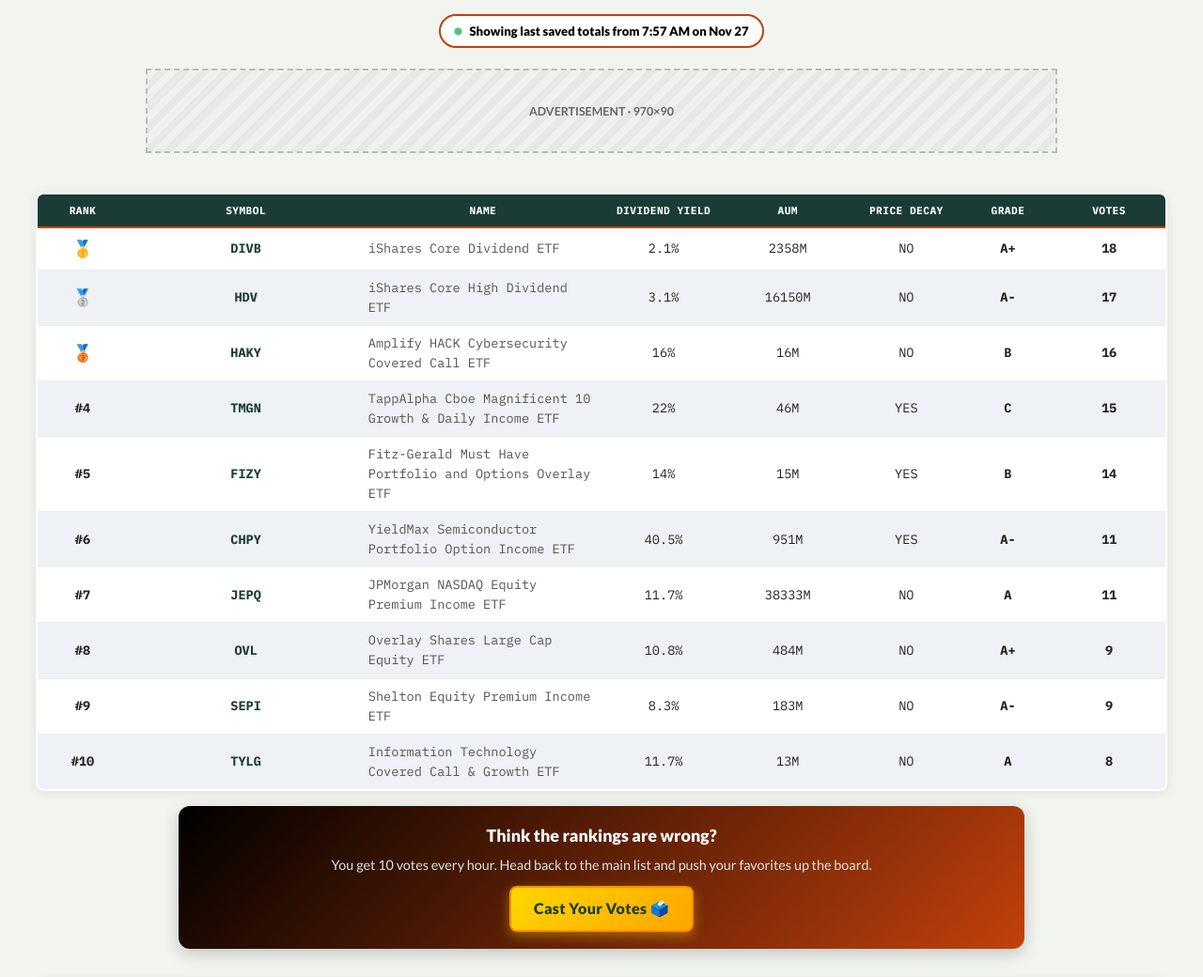
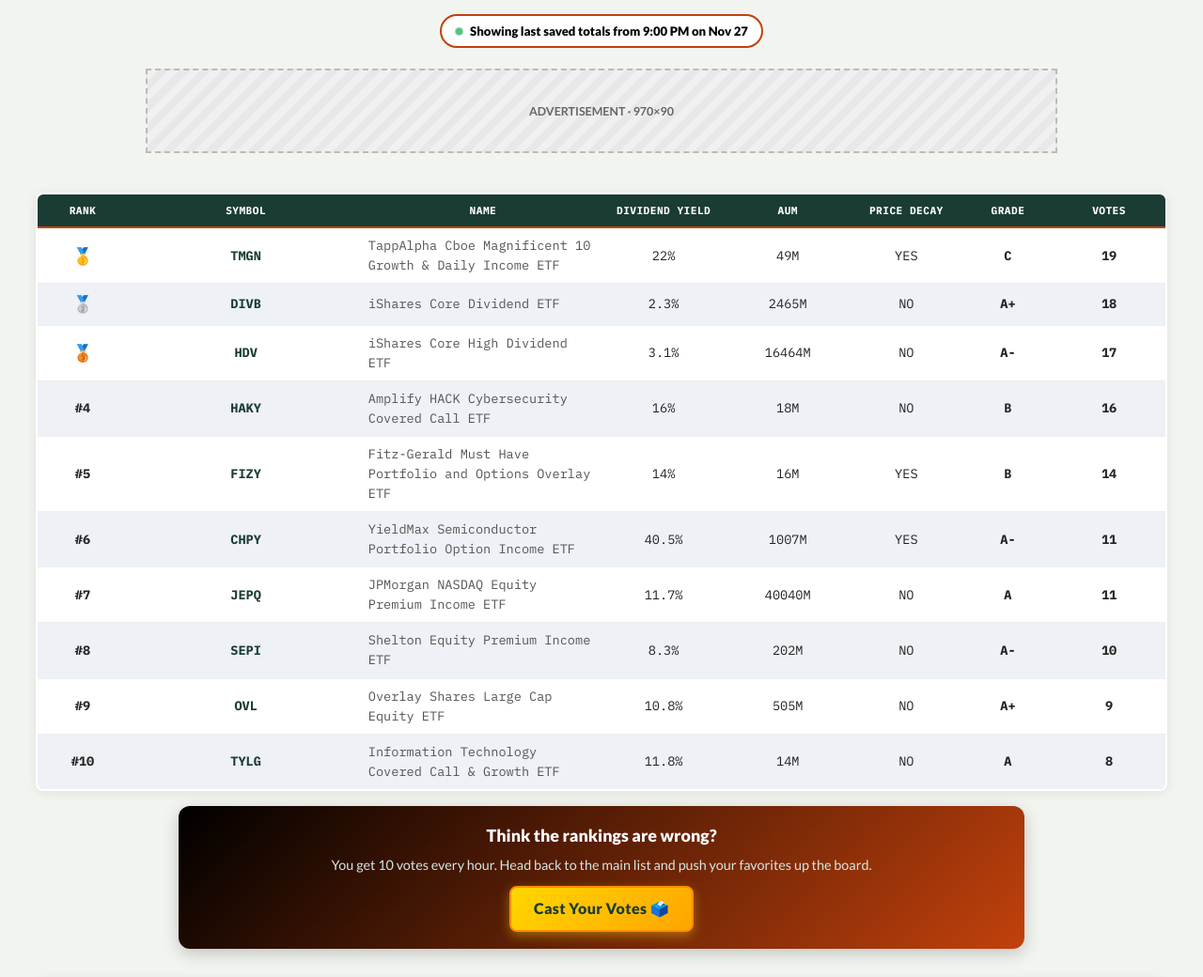
Before and after one commit to MarvinSMX/yield-atlas, a plain HTML site: page top-voted-etfs.html in a window 1280 px wide. Shown: the part 268-1308 px from the top of the page at 94% size. Drawn offline with Linux system fonts and the light colour scheme; no server answers.

Commit message:
Snapshot top voted ETFs

```diff
--- a/top-voted-etfs.html
+++ b/top-voted-etfs.html
@@ -830,7 +830,7 @@ tr:nth-child(even) {
     </p>
 
     <div style="text-align:center;">
-        <span class="live-note"><span class="live-dot"></span><span id="liveStamp" data-snapshot-at="2026-11-27T07:57:47.716Z">Vote totals</span></span>
+        <span class="live-note"><span class="live-dot"></span><span id="liveStamp" data-snapshot-at="2026-11-27T21:00:15.665Z">Vote totals</span></span>
     </div>
 
     <div class="ad-slot leaderboard" aria-label="Advertisement">Advertisement · 970×90</div>
@@ -850,54 +850,54 @@ tr:nth-child(even) {
                     <th class="col-votes">Votes</th>
                 </tr>
             </thead>
-            <tbody id="votedBody" data-sig="DIVB:18|HDV:17|HAKY:16|TMGN:15|FIZY:14|CHPY:11|JEPQ:11|OVL:9|SEPI:9|TYLG:8">
+            <tbody id="votedBody" data-sig="TMGN:19|DIVB:18|HDV:17|HAKY:16|FIZY:14|CHPY:11|JEPQ:11|SEPI:10|OVL:9|TYLG:8">
 <!-- SNAPSHOT:START -->
-                <tr class="top1" style="cursor:pointer;" title="View the full scorecard for DIVB">
+                <tr class="top1" style="cursor:pointer;" title="View the full scorecard for TMGN">
                     <td class="rank col-rank" data-label="Rank"><span class="medal">🥇</span></td>
+                    <td class="symbol" data-label="Symbol"><a class="sym-link" data-mod="voted_ticker" href="etf.html?symbol=TMGN">TMGN</a></td>
+                    <td class="col-name" data-label="Name">TappAlpha Cboe Magnificent 10 Growth &amp; Daily Income ETF</td>
+                    <td class="col-yield" data-label="Dividend Yield">22%</td>
+                    <td class="col-aum" data-label="AUM">49M</td>
+                    <td class="col-decay" data-label="Price Decay">YES</td>
+                    <td class="grade col-grade" data-label="Grade">C</td>
+                    <td class="votes-cell col-votes" data-label="Votes">19</td>
+                </tr>
+                <tr style="cursor:pointer;" title="View the full scorecard for DIVB">
+                    <td class="rank col-rank" data-label="Rank"><span class="medal">🥈</span></td>
                     <td class="symbol" data-label="Symbol"><a class="sym-link" data-mod="voted_ticker" href="etf.html?symbol=DIVB">DIVB</a></td>
                     <td class="col-name" data-label="Name">iShares Core Dividend ETF</td>
-                    <td class="col-yield" data-label="Dividend Yield">2.1%</td>
-                    <td class="col-aum" data-label="AUM">2358M</td>
+                    <td class="col-yield" data-label="Dividend Yield">2.3%</td>
+                    <td class="col-aum" data-label="AUM">2465M</td>
                     <td class="col-decay" data-label="Price Decay">NO</td>
                     <td class="grade col-grade" data-label="Grade">A+</td>
                     <td class="votes-cell col-votes" data-label="Votes">18</td>
                 </tr>
                 <tr style="cursor:pointer;" title="View the full scorecard for HDV">
-                    <td class="rank col-rank" data-label="Rank"><span class="medal">🥈</span></td>
+                    <td class="rank col-rank" data-label="Rank"><span class="medal">🥉</span></td>
                     <td class="symbol" data-label="Symbol"><a class="sym-link" data-mod="voted_ticker" href="etf.html?symbol=HDV">HDV</a></td>
                     <td class="col-name" data-label="Name">iShares Core High Dividend ETF</td>
                     <td class="col-yield" data-label="Dividend Yield">3.1%</td>
-                    <td class="col-aum" data-label="AUM">16150M</td>
+                    <td class="col-aum" data-label="AUM">16464M</td>
                     <td class="col-decay" data-label="Price Decay">NO</td>
                     <td class="grade col-grade" data-label="Grade">A-</td>
                     <td class="votes-cell col-votes" data-label="Votes">17</td>
                 </tr>
                 <tr style="cursor:pointer;" title="View the full scorecard for HAKY">
-                    <td class="rank col-rank" data-label="Rank"><span class="medal">🥉</span></td>
+                    <td class="rank col-rank" data-label="Rank">#4</td>
                     <td class="symbol" data-label="Symbol"><a class="sym-link" data-mod="voted_ticker" href="etf.html?symbol=HAKY">HAKY</a></td>
                     <td class="col-name" data-label="Name">Amplify HACK Cybersecurity Covered Call ETF</td>
                     <td class="col-yield" data-label="Dividend Yield">16%</td>
-                    <td class="col-aum" data-label="AUM">16M</td>
+                    <td class="col-aum" data-label="AUM">18M</td>
                     <td class="col-decay" data-label="Price Decay">NO</td>
                     <td class="grade col-grade" data-label="Grade">B</td>
                     <td class="votes-cell col-votes" data-label="Votes">16</td>
-                </tr>
-                <tr style="cursor:pointer;" title="View the full scorecard for TMGN">
-                    <td class="rank col-rank" data-label="Rank">#4</td>
-                    <td class="symbol" data-label="Symbol"><a class="sym-link" data-mod="voted_ticker" href="etf.html?symbol=TMGN">TMGN</a></td>
-                    <td class="col-name" data-label="Name">TappAlpha Cboe Magnificent 10 Growth &amp; Daily Income ETF</td>
-                    <td class="col-yield" data-label="Dividend Yield">22%</td>
-                    <td class="col-aum" data-label="AUM">46M</td>
-                    <td class="col-decay" data-label="Price Decay">YES</td>
-                    <td class="grade col-grade" data-label="Grade">C</td>
-                    <td class="votes-cell col-votes" data-label="Votes">15</td>
                 </tr>
                 <tr style="cursor:pointer;" title="View the full scorecard for FIZY">
                     <td class="rank col-rank" data-label="Rank">#5</td>
                     <td class="symbol" data-label="Symbol"><a class="sym-link" data-mod="voted_ticker" href="etf.html?symbol=FIZY">FIZY</a></td>
                     <td class="col-name" data-label="Name">Fitz-Gerald Must Have Portfolio and Options Overlay ETF</td>
                     <td class="col-yield" data-label="Dividend Yield">14%</td>
-                    <td class="col-aum" data-label="AUM">15M</td>
+                    <td class="col-aum" data-label="AUM">16M</td>
                     <td class="col-decay" data-label="Price Decay">YES</td>
                     <td class="grade col-grade" data-label="Grade">B</td>
                     <td class="votes-cell col-votes" data-label="Votes">14</td>
@@ -907,7 +907,7 @@ tr:nth-child(even) {
                     <td class="symbol" data-label="Symbol"><a class="sym-link" data-mod="voted_ticker" href="etf.html?symbol=CHPY">CHPY</a></td>
                     <td class="col-name" data-label="Name">YieldMax Semiconductor Portfolio Option Income ETF</td>
                     <td class="col-yield" data-label="Dividend Yield">40.5%</td>
-                    <td class="col-aum" data-label="AUM">951M</td>
+                    <td class="col-aum" data-label="AUM">1007M</td>
                     <td class="col-decay" data-label="Price Decay">YES</td>
                     <td class="grade col-grade" data-label="Grade">A-</td>
                     <td class="votes-cell col-votes" data-label="Votes">11</td>
@@ -917,37 +917,37 @@ tr:nth-child(even) {
                     <td class="symbol" data-label="Symbol"><a class="sym-link" data-mod="voted_ticker" href="etf.html?symbol=JEPQ">JEPQ</a></td>
                     <td class="col-name" data-label="Name">JPMorgan NASDAQ Equity Premium Income ETF</td>
                     <td class="col-yield" data-label="Dividend Yield">11.7%</td>
-                    <td class="col-aum" data-label="AUM">38333M</td>
+                    <td class="col-aum" data-label="AUM">40040M</td>
                     <td class="col-decay" data-label="Price Decay">NO</td>
                     <td class="grade col-grade" data-label="Grade">A</td>
                     <td class="votes-cell col-votes" data-label="Votes">11</td>
                 </tr>
+                <tr style="cursor:pointer;" title="View the full scorecard for SEPI">
+                    <td class="rank col-rank" data-label="Rank">#8</td>
+                    <td class="symbol" data-label="Symbol"><a class="sym-link" data-mod="voted_ticker" href="etf.html?symbol=SEPI">SEPI</a></td>
+                    <td class="col-name" data-label="Name">Shelton Equity Premium Income ETF</td>
+                    <td class="col-yield" data-label="Dividend Yield">8.3%</td>
+                    <td class="col-aum" data-label="AUM">202M</td>
+                    <td class="col-decay" data-label="Price Decay">NO</td>
+                    <td class="grade col-grade" data-label="Grade">A-</td>
+                    <td class="votes-cell col-votes" data-label="Votes">10</td>
+                </tr>
                 <tr style="cursor:pointer;" title="View the full scorecard for OVL">
-                    <td class="rank col-rank" data-label="Rank">#8</td>
+                    <td class="rank col-rank" data-label="Rank">#9</td>
                     <td class="symbol" data-label="Symbol"><a class="sym-link" data-mod="voted_ticker" href="etf.html?symbol=OVL">OVL</a></td>
                     <td class="col-name" data-label="Name">Overlay Shares Large Cap Equity ETF</td>
                     <td class="col-yield" data-label="Dividend Yield">10.8%</td>
-                    <td class="col-aum" data-label="AUM">484M</td>
+                    <td class="col-aum" data-label="AUM">505M</td>
                     <td class="col-decay" data-label="Price Decay">NO</td>
                     <td class="grade col-grade" data-label="Grade">A+</td>
-                    <td class="votes-cell col-votes" data-label="Votes">9</td>
-                </tr>
-                <tr style="cursor:pointer;" title="View the full scorecard for SEPI">
-                    <td class="rank col-rank" data-label="Rank">#9</td>
-                    <td class="symbol" data-label="Symbol"><a class="sym-link" data-mod="voted_ticker" href="etf.html?symbol=SEPI">SEPI</a></td>
-                    <td class="col-name" data-label="Name">Shelton Equity Premium Income ETF</td>
-                    <td class="col-yield" data-label="Dividend Yield">8.3%</td>
-                    <td class="col-aum" data-label="AUM">183M</td>
-                    <td class="col-decay" data-label="Price Decay">NO</td>
-                    <td class="grade col-grade" data-label="Grade">A-</td>
                     <td class="votes-cell col-votes" data-label="Votes">9</td>
                 </tr>
                 <tr style="cursor:pointer;" title="View the full scorecard for TYLG">
                     <td class="rank col-rank" data-label="Rank">#10</td>
                     <td class="symbol" data-label="Symbol"><a class="sym-link" data-mod="voted_ticker" href="etf.html?symbol=TYLG">TYLG</a></td>
                     <td class="col-name" data-label="Name">Information Technology Covered Call &amp; Growth ETF</td>
-                    <td class="col-yield" data-label="Dividend Yield">11.7%</td>
-                    <td class="col-aum" data-label="AUM">13M</td>
+                    <td class="col-yield" data-label="Dividend Yield">11.8%</td>
+                    <td class="col-aum" data-label="AUM">14M</td>
                     <td class="col-decay" data-label="Price Decay">NO</td>
                     <td class="grade col-grade" data-label="Grade">A</td>
                     <td class="votes-cell col-votes" data-label="Votes">8</td>
```
Also changed, not shown: data/top-voted.json (+15 -15 lines).
